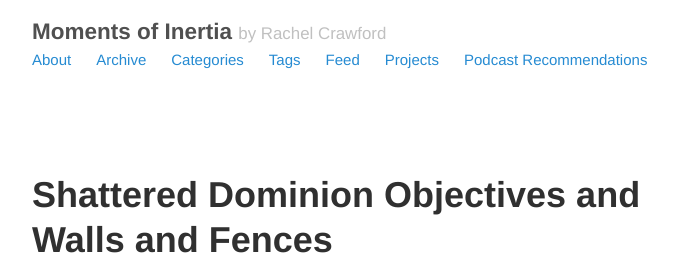
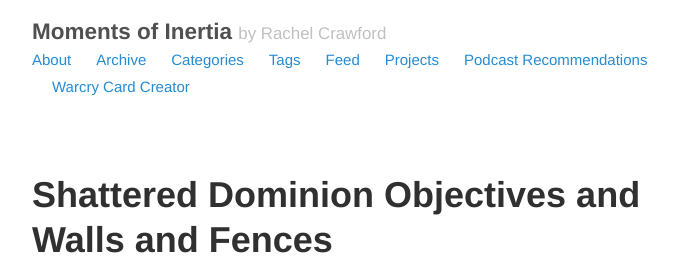
Before and after one commit to rachelnertia/rachelnertia.github.io, a Jekyll site: the page built from index.html, in a window 1280 px wide and 900 px high. Shown: the top 266 px of the window, without its empty margins (293-977 px from the left). Built offline with Jekyll 4.4.1, drawn with Linux system fonts in a browser that asks for light colours; the list of posts is cut into pages by our own code.

Commit message:
Update pages list to add a link to the Warcry Card Creator

```diff
--- a/_config.yml
+++ b/_config.yml
@@ -44,3 +44,4 @@ pages_list:
   Feed:                    '/atom.xml'
   Projects:                '/projects'
   Podcast Recommendations: '/podcast-recommendations'
+  Warcry Card Creator:     'https://rachelnertia.github.io/warcry-card-creator'
```
